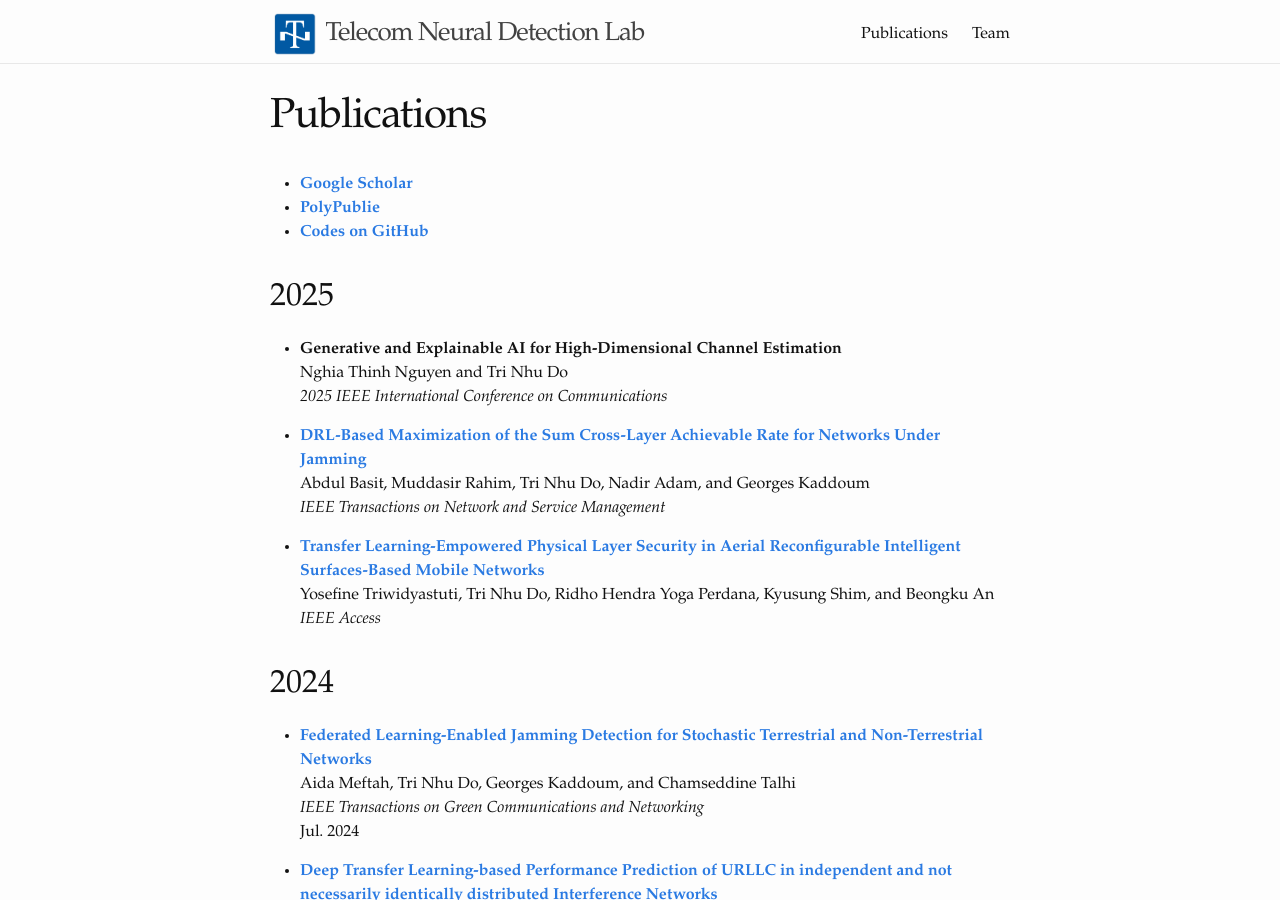
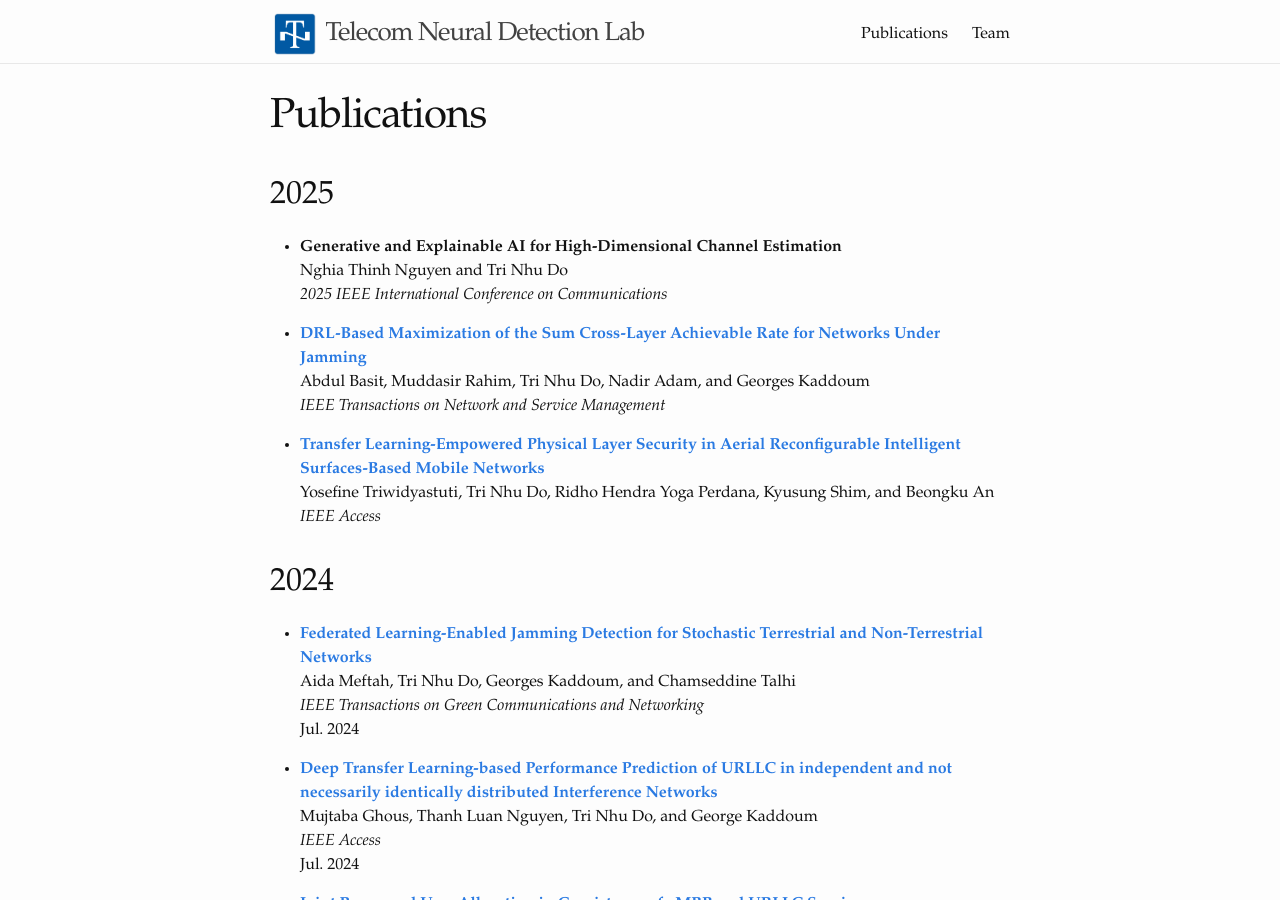
Before and after one commit to tnd-lab/tnd-lab.github.io, a Jekyll site: the page built from publications.md, in a window 1280 px wide and 900 px high. Built offline with Jekyll 4.4.1, drawn with Linux system fonts in a browser that asks for light colours.

Commit message:
Update publications.md

```diff
--- a/publications.md
+++ b/publications.md
@@ -3,10 +3,6 @@ layout: page
 title: Publications
 permalink: /publications/
 ---
-
-- [**Google Scholar**](https://scholar.google.com/citations?hl=en&user=cwdP-oYAAAAJ&view_op=list_works&sortby=pubdate){:target="_blank"}
-- [**PolyPublie**](https://www.polymtl.ca/expertises/en/do-tri-nhu/publications){:target="_blank"}
-- [**Codes on GitHub**](https://github.com/trinhudo?tab=repositories){:target="_blank"}
 
 ## 2025
 - **Generative and Explainable AI for High-Dimensional Channel Estimation**
```
